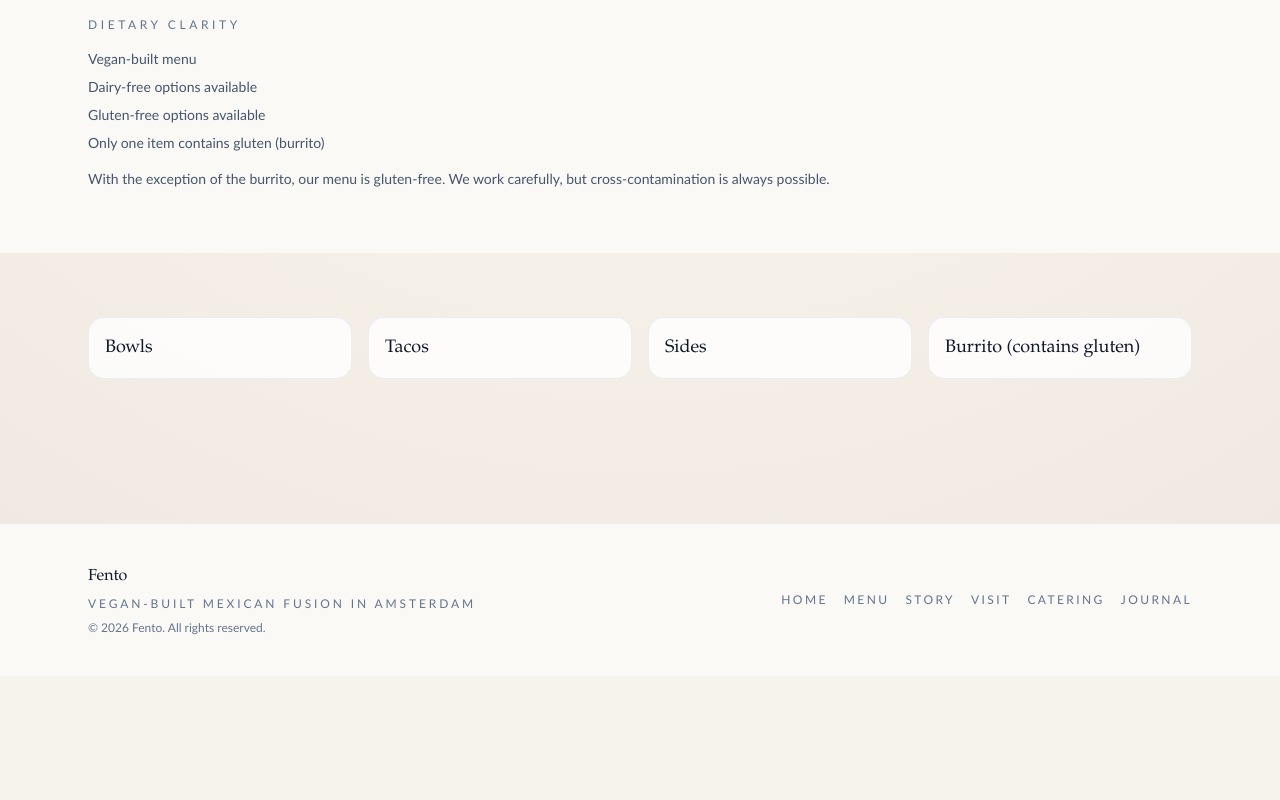
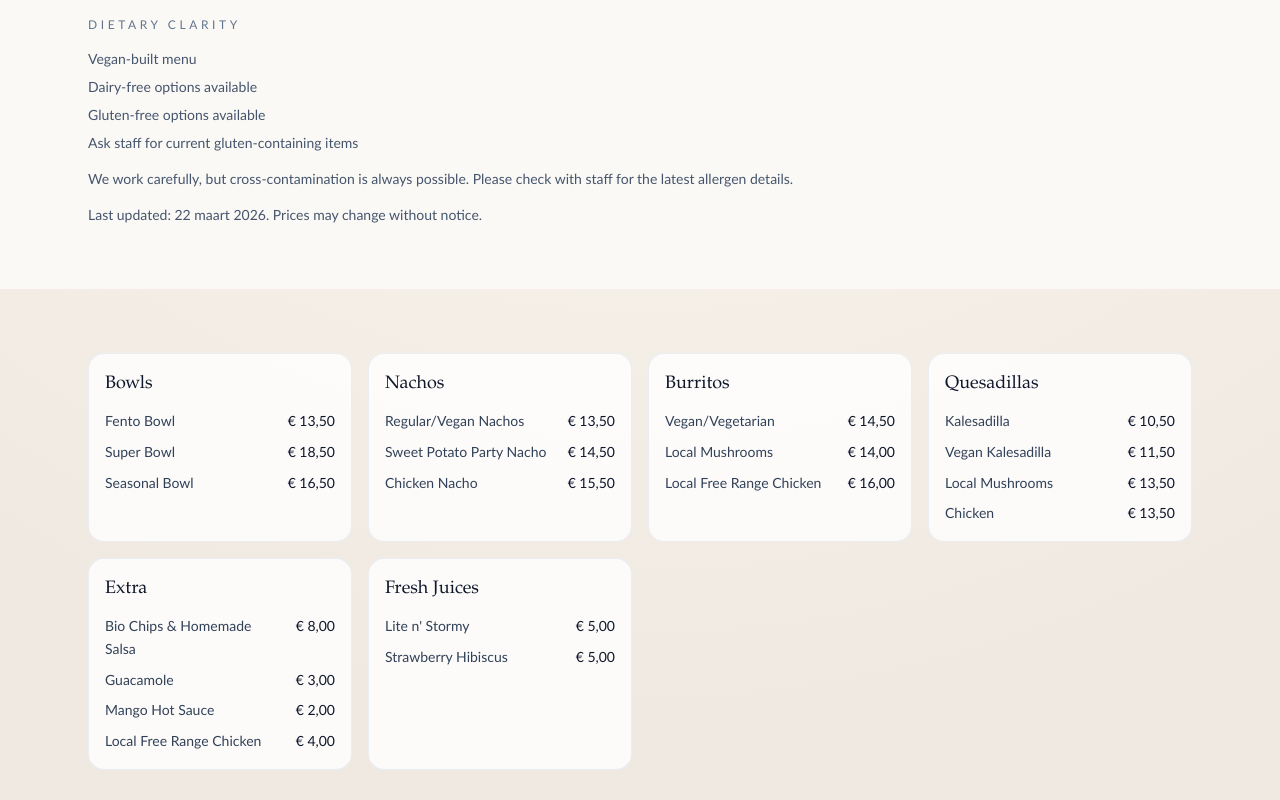
Before and after one commit to Noriad-112/fento-site, a Next.js app: page /menu in a window 1280 px wide. Shown: the part 480-1280 px from the top of the page. Before the commit the page ends 1156 px from the top, so only its background shows below. Built offline with nearby package versions, Linux system fonts and the light colour scheme.

Commit message:
Launch-ready Fento site: menu pricing, domain, and route cleanup

```diff
--- a/src/app/catering/page.tsx
+++ b/src/app/catering/page.tsx
@@ -1,5 +1,6 @@
 import type { Metadata } from "next";
 
+import { ButtonLink } from "@/components/ui/ButtonLink";
 import { PageHeader } from "@/components/ui/PageHeader";
 import { Section } from "@/components/ui/Section";
 import { JsonLd } from "@/components/seo/JsonLd";
@@ -32,9 +33,14 @@ export default function CateringPage() {
         />
       </Section>
       <Section>
-        <p className="max-w-2xl text-base text-slate-600">
-          {site.pages.catering.cta}
-        </p>
+        <div className="space-y-4">
+          <p className="max-w-2xl text-base text-slate-600">
+            {site.pages.catering.cta}
+          </p>
+          <ButtonLink href={site.pages.catering.inquiryCta.href}>
+            {site.pages.catering.inquiryCta.label}
+          </ButtonLink>
+        </div>
       </Section>
     </>
   );
--- a/src/app/journal/page.tsx
+++ /dev/null
@@ -1,32 +0,0 @@
-import type { Metadata } from "next";
-
-import { PageHeader } from "@/components/ui/PageHeader";
-import { Section } from "@/components/ui/Section";
-import { JsonLd } from "@/components/seo/JsonLd";
-import { site } from "@/content/site";
-import { createWebPageJsonLd } from "@/lib/seo";
-
-export const metadata: Metadata = {
-  title: site.pages.journal.title,
-  description: site.description,
-  alternates: {
-    canonical: `${site.siteUrl}/journal`,
-  },
-};
-
-export default function JournalPage() {
-  return (
-    <>
-      <JsonLd
-        data={createWebPageJsonLd(site, {
-          title: site.pages.journal.title,
-          description: site.description,
-          path: "/journal",
-        })}
-      />
-      <Section size="loose" className="pt-12 sm:pt-16">
-        <PageHeader eyebrow={site.tagline} title={site.pages.journal.title} />
-      </Section>
-    </>
-  );
-}
--- a/src/app/menu/page.tsx
+++ b/src/app/menu/page.tsx
@@ -6,6 +6,17 @@ import { JsonLd } from "@/components/seo/JsonLd";
 import { menu } from "@/content/menu";
 import { site } from "@/content/site";
 import { createWebPageJsonLd } from "@/lib/seo";
+
+const euroFormatter = new Intl.NumberFormat("nl-NL", {
+  style: "currency",
+  currency: "EUR",
+  minimumFractionDigits: 2,
+});
+const dateFormatter = new Intl.DateTimeFormat("nl-NL", {
+  day: "2-digit",
+  month: "long",
+  year: "numeric",
+});
 
 export const metadata: Metadata = {
   title: site.pages.menu.title,
@@ -45,6 +56,10 @@ export default function MenuPage() {
           <p className="text-sm text-slate-600">
             {site.pages.menu.glutenDisclaimer}
           </p>
+          <p className="text-sm text-slate-600">
+            Last updated: {dateFormatter.format(new Date(menu.lastUpdated))}.{" "}
+            {menu.note}
+          </p>
         </div>
       </Section>
       <Section>
@@ -57,6 +72,19 @@ export default function MenuPage() {
               <p className="font-serif text-lg text-slate-900">
                 {section.title}
               </p>
+              <ul className="mt-3 space-y-2">
+                {section.items.map((item) => (
+                  <li
+                    key={item.name}
+                    className="flex items-start justify-between gap-4 leading-relaxed"
+                  >
+                    <span>{item.name}</span>
+                    <span className="font-medium text-slate-900">
+                      {euroFormatter.format(item.price)}
+                    </span>
+                  </li>
+                ))}
+              </ul>
             </div>
           ))}
         </div>
--- a/src/app/page.tsx
+++ b/src/app/page.tsx
@@ -45,6 +45,9 @@ export default function Home() {
             <div className="flex flex-wrap gap-3">
               <ButtonLink href={site.pages.home.primaryCta.href}>
                 {site.pages.home.primaryCta.label}
+              </ButtonLink>
+              <ButtonLink href={site.socials.instagram}>
+                Message us on Instagram
               </ButtonLink>
               {site.pages.home.ctas.map((cta) => (
                 <ButtonLink key={cta.label} href={cta.href} variant="secondary">
--- a/src/app/robots.ts
+++ b/src/app/robots.ts
@@ -6,7 +6,7 @@ export default function robots(): MetadataRoute.Robots {
   return {
     rules: {
       userAgent: "*",
-      allow: ["/", "/menu", "/story", "/visit", "/catering", "/journal"],
+      allow: ["/", "/menu", "/story", "/visit", "/catering"],
     },
     sitemap: `${site.siteUrl}/sitemap.xml`,
   };
--- a/src/app/sitemap.ts
+++ b/src/app/sitemap.ts
@@ -4,7 +4,7 @@ import { site } from "@/content/site";
 
 export default function sitemap(): MetadataRoute.Sitemap {
   const baseUrl = site.siteUrl;
-  const routes = ["", "/menu", "/story", "/visit", "/catering", "/journal"];
+  const routes = ["", "/menu", "/story", "/visit", "/catering"];
   const lastModified = new Date();
 
   return routes.map((route) => ({
--- a/src/components/layout/Footer.tsx
+++ b/src/components/layout/Footer.tsx
@@ -30,6 +30,12 @@ export function Footer() {
               {item.label}
             </Link>
           ))}
+          <Link
+            href={site.socials.instagram}
+            className="transition-colors hover:text-slate-900 focus-visible:outline-none focus-visible:ring-2 focus-visible:ring-[color:var(--accent)] focus-visible:ring-offset-2 focus-visible:ring-offset-[color:var(--surface)]"
+          >
+            Instagram
+          </Link>
         </div>
       </Container>
     </footer>
--- a/src/content/menu.ts
+++ b/src/content/menu.ts
@@ -1,8 +1,55 @@
 export const menu = {
+  lastUpdated: "2026-03-22",
+  note: "Prices may change without notice.",
   sections: [
-    { title: "Bowls", items: [] },
-    { title: "Tacos", items: [] },
-    { title: "Sides", items: [] },
-    { title: "Burrito (contains gluten)", items: [] },
+    {
+      title: "Bowls",
+      items: [
+        { name: "Fento Bowl", price: 13.5 },
+        { name: "Super Bowl", price: 18.5 },
+        { name: "Seasonal Bowl", price: 16.5 },
+      ],
+    },
+    {
+      title: "Nachos",
+      items: [
+        { name: "Regular/Vegan Nachos", price: 13.5 },
+        { name: "Sweet Potato Party Nacho", price: 14.5 },
+        { name: "Chicken Nacho", price: 15.5 },
+      ],
+    },
+    {
+      title: "Burritos",
+      items: [
+        { name: "Vegan/Vegetarian", price: 14.5 },
+        { name: "Local Mushrooms", price: 14.0 },
+        { name: "Local Free Range Chicken", price: 16.0 },
+      ],
+    },
+    {
+      title: "Quesadillas",
+      items: [
+        { name: "Kalesadilla", price: 10.5 },
+        { name: "Vegan Kalesadilla", price: 11.5 },
+        { name: "Local Mushrooms", price: 13.5 },
+        { name: "Chicken", price: 13.5 },
+      ],
+    },
+    {
+      title: "Extra",
+      items: [
+        { name: "Bio Chips & Homemade Salsa", price: 8.0 },
+        { name: "Guacamole", price: 3.0 },
+        { name: "Mango Hot Sauce", price: 2.0 },
+        { name: "Local Free Range Chicken", price: 4.0 },
+      ],
+    },
+    {
+      title: "Fresh Juices",
+      items: [
+        { name: "Lite n' Stormy", price: 5.0 },
+        { name: "Strawberry Hibiscus", price: 5.0 },
+      ],
+    },
   ],
 };
--- a/src/content/site.ts
+++ b/src/content/site.ts
@@ -1,6 +1,6 @@
 export const site = {
   name: "Fento",
-  siteUrl: "https://fento-site-draft.vercel.app",
+  siteUrl: "https://www.thefento.com",
   description:
     "Fento serves Mexican-inspired food built from a fully plant-based foundation. Every dish starts vegan, with optional additions of dairy or chicken. All sauces are made in-house without preservatives, and nearly the entire menu is gluten-free.",
   tagline: "Vegan-built Mexican fusion in Amsterdam",
@@ -19,7 +19,6 @@ export const site = {
     { label: "Story", href: "/story" },
     { label: "Visit", href: "/visit" },
     { label: "Catering", href: "/catering" },
-    { label: "Journal", href: "/journal" },
   ],
   locations: [
     {
@@ -106,13 +105,13 @@ export const site = {
         "Vegan-built menu",
         "Dairy-free options available",
         "Gluten-free options available",
-        "Only one item contains gluten (burrito)",
+        "Ask staff for current gluten-containing items",
       ],
       glutenDisclaimer:
-        "With the exception of the burrito, our menu is gluten-free. We work carefully, but cross-contamination is always possible.",
+        "We work carefully, but cross-contamination is always possible. Please check with staff for the latest allergen details.",
       menuUrl: "/menu",
       menuDescription:
-        "A plant-based core menu with bowls, tacos, sides, and a single gluten-containing burrito option.",
+        "A plant-based core menu with nachos, burritos, bowls, quesadillas, and fresh juices.",
     },
     story: {
       title: "Story",
@@ -134,10 +133,11 @@ export const site = {
       headline: "Catering, events, and collaborations",
       copy:
         "Fento offers catering for offices, private events, and collaborations within De Hallen and the surrounding neighborhood. Our menu adapts well to dietary needs, including vegan and gluten-aware requirements.",
-      cta: "Contact us to discuss options and availability.",
-    },
-    journal: {
-      title: "Journal",
+      cta: "Share your date, group size, and dietary requirements and we will propose an option.",
+      inquiryCta: {
+        label: "Send inquiry on Instagram",
+        href: "https://instagram.com/fento",
+      },
     },
   },
 };
```
Also changed, not shown: 2 other files (tests, documents, lock files or other folders).
